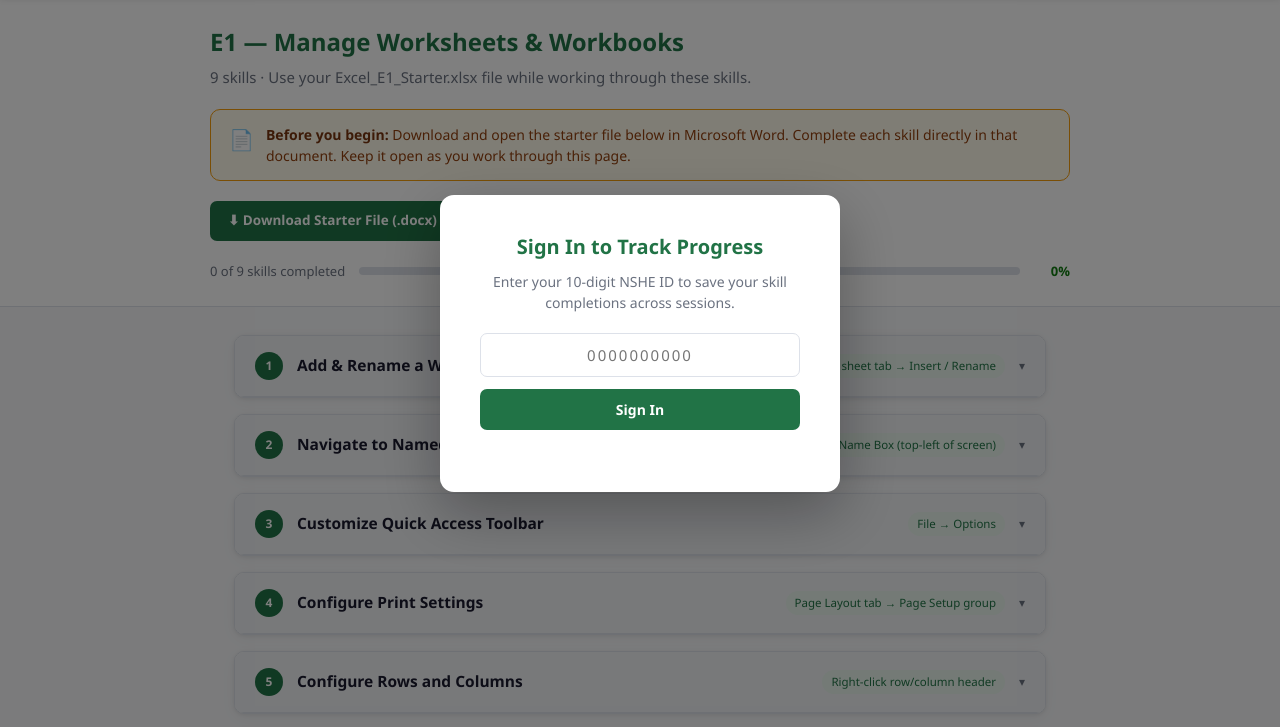
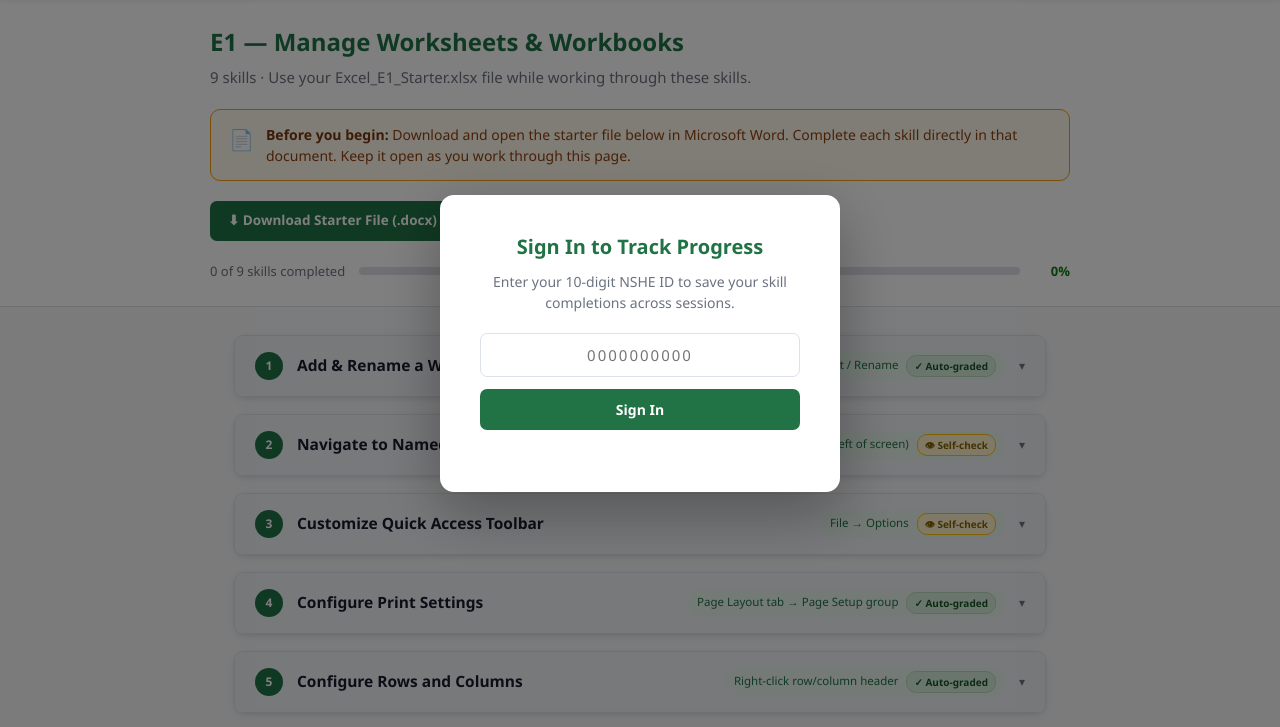
Before and after one commit to mptgithub/is101-courseware, a website: page public/IS101_Excel_E1_Ref_06152026_1223.html in a window 1280 px wide. Shown: the part 57-784 px from the top of the page. Drawn offline with Linux system fonts and the light colour scheme.

Commit message:
Update file IS101_Excel_E1_Ref_06152026_1223.html

```diff
--- a/public/IS101_Excel_E1_Ref_06152026_1223.html
+++ b/public/IS101_Excel_E1_Ref_06152026_1223.html
@@ -753,6 +753,59 @@ function toast(msg, type) {
   clearTimeout(toastTimer);
   toastTimer = setTimeout(() => el.className = '', 3200);
 }
+
+// ── Practice Grader Indicators ────────────────────────────────────────────
+// Shows students whether each skill is auto-graded or self-check BEFORE they start
+(function() {
+  const SKILL_TYPES = {
+    'add-rename-sheet':    'auto',
+    'navigate-named':      'self',
+    'customize-qat':       'self',
+    'print-settings':      'auto',
+    'configure-rows-cols': 'auto',
+    'workbook-themes':     'self',
+    'freeze-panes':        'auto',
+    'save-format':         'self',
+    'workbook-properties': 'auto',
+    'import-text':         'self',
+    'hyperlinks':          'auto',
+    'page-setup':          'auto',
+    'row-col-size':        'auto',
+    'headers-footers':     'auto',
+    'worksheet-views':     'auto',
+    'display-formulas':    'auto',
+    'print-area':          'auto',
+    'comments-notes':      'auto',
+    'search-data':         'self',
+    'options-views':       'self',
+    'window-views':        'self',
+    'save-format-xl':      'self',
+    'inspect-workbook':    'self',
+  };
+
+  document.querySelectorAll('.skill-card[data-skill]').forEach(card => {
+    const skillId = card.getAttribute('data-skill');
+    const type = SKILL_TYPES[skillId];
+    if (!type) return;
+
+    const header = card.querySelector('.skill-header');
+    const badge = header && header.querySelector('.skill-badge');
+    if (!badge) return;
+
+    const pill = document.createElement('span');
+    if (type === 'auto') {
+      pill.style.cssText = 'display:inline-block;font-size:10px;font-weight:600;padding:2px 7px;border-radius:10px;background:#d4edda;color:#155724;border:1px solid #b8daba;margin-left:8px;vertical-align:middle;white-space:nowrap;';
+      pill.textContent = '✓ Auto-graded';
+      pill.title = 'This skill will be automatically checked when you upload your practice file.';
+    } else {
+      pill.style.cssText = 'display:inline-block;font-size:10px;font-weight:600;padding:2px 7px;border-radius:10px;background:#fff3cd;color:#856404;border:1px solid #ffc107;margin-left:8px;vertical-align:middle;white-space:nowrap;';
+      pill.textContent = '👁 Self-check';
+      pill.title = 'This skill cannot be auto-detected from the saved file. Verify it yourself in Excel.';
+    }
+    badge.appendChild(pill);
+  });
+})();
+// ── end Practice Grader Indicators ───────────────────────────────────────
 </script>
 </body>
 </html>
```
